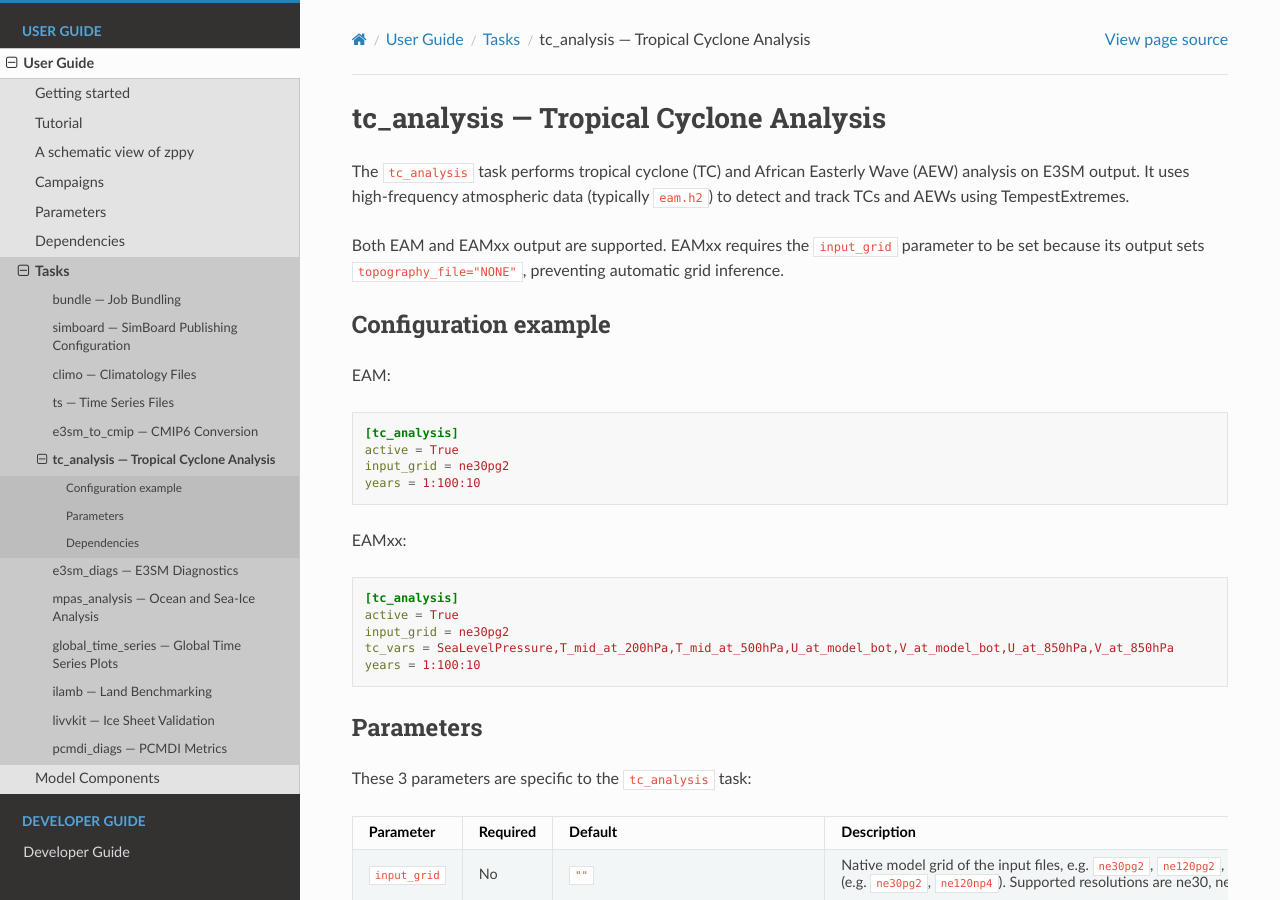
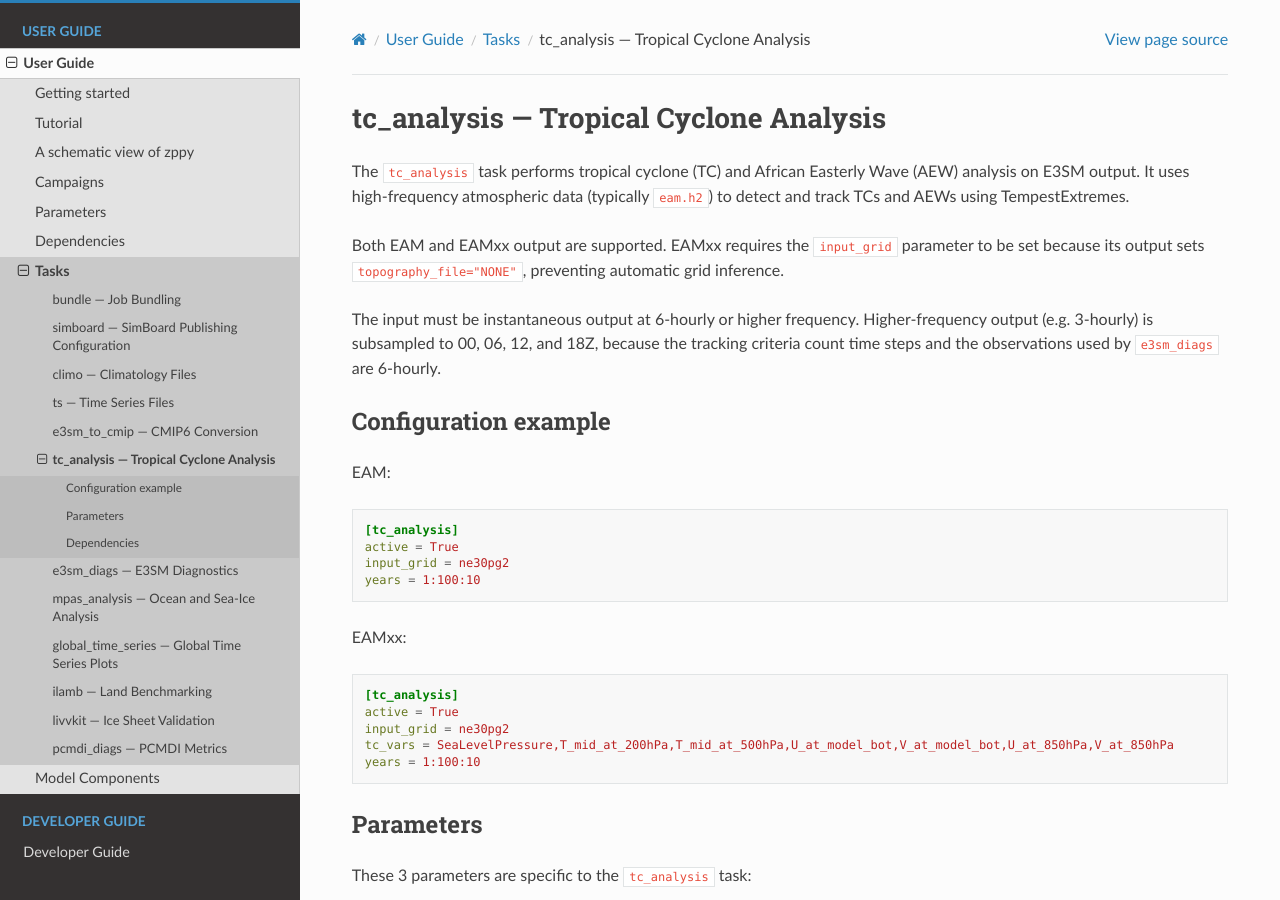
Before and after one commit to E3SM-Project/zppy, a Sphinx documentation site: the page built from docs/source/user_guide/tasks/tc_analysis.rst, in a window 1280 px wide and 900 px high. Built offline with Sphinx 7.4.7 and the Read the Docs theme 3.1.0, drawn with Linux system fonts in a browser that asks for light colours; pages that are not in the unit, such as notebooks, are missing from menus.

Commit message:
Subsample tc_analysis input to 6-hourly
The TempestExtremes tracking criteria count time steps, and e3sm_diags
compares against 6-hourly observations, so 3-hourly input (e.g. the
EAMxx ne256 3hi stream) gave about 50% more TCs and roughly double the
ACE and track density. Use --timefilter "6hr" for TC detection and the
AEW vorticity so only 00, 06, 12, and 18Z are used; 6-hourly output is
unchanged. Fail when no input time falls on those hours, since
DetectNodes otherwise succeeds with no time steps.

Co-Authored-By: Claude Opus 5.5 <noreply@anthropic.com>

```diff
--- a/docs/source/user_guide/tasks/tc_analysis.rst
+++ b/docs/source/user_guide/tasks/tc_analysis.rst
@@ -10,6 +10,11 @@ Wave (AEW) analysis on E3SM output. It uses high-frequency atmospheric data
 Both EAM and EAMxx output are supported. EAMxx requires the ``input_grid``
 parameter to be set because its output sets ``topography_file="NONE"``,
 preventing automatic grid inference.
+
+The input must be instantaneous output at 6-hourly or higher frequency.
+Higher-frequency output (e.g. 3-hourly) is subsampled to 00, 06, 12, and 18Z,
+because the tracking criteria count time steps and the observations used by
+``e3sm_diags`` are 6-hourly.
 
 Configuration example
 ---------------------
```
Also changed, not shown: 2 other files.
